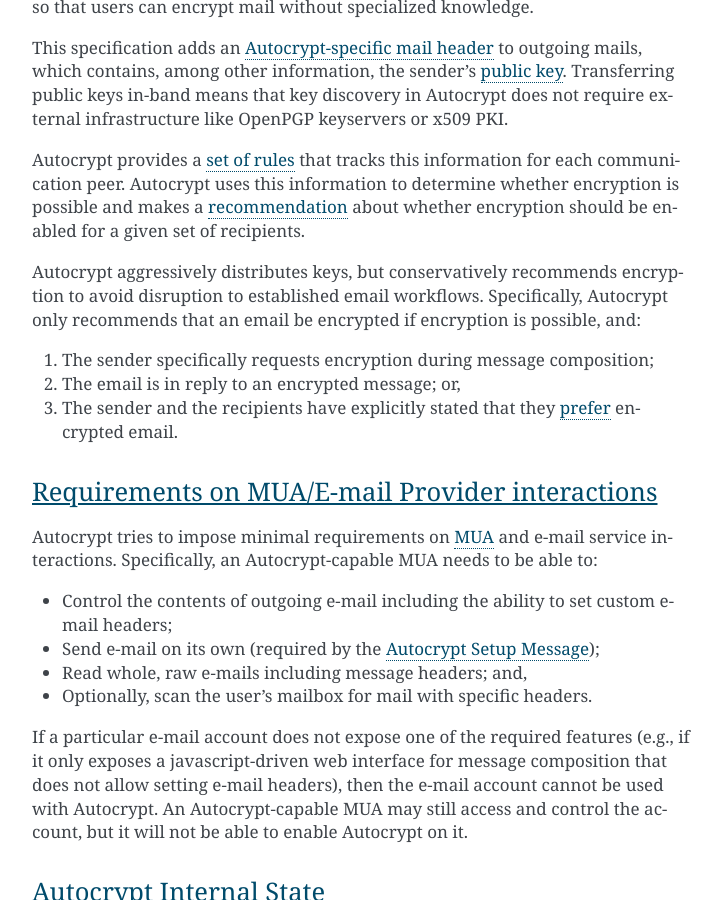
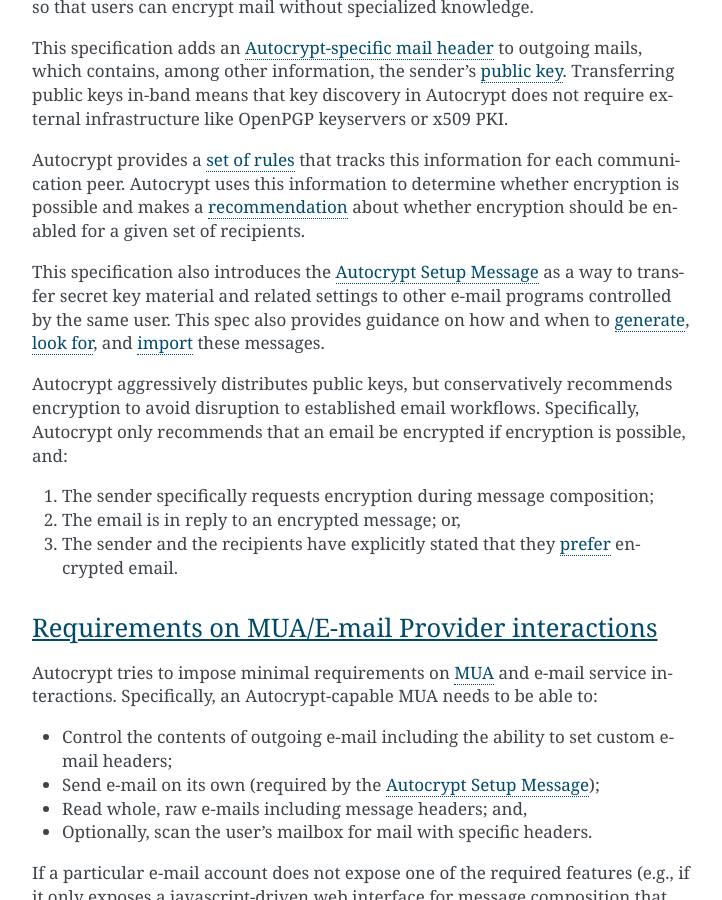
Before and after one commit to autocrypt/autocrypt, a Sphinx documentation site: the page built from doc/level1.rst, in a window 1280 px wide and 900 px high, scrolled down 2634 px. Shown: the whole window, without its empty margins (388-1110 px from the left). Built offline with Sphinx 7.4.7, drawn with Linux system fonts in a browser that asks for light colours.

Commit message:
Add paragraph about secret key management to High-level Overview
Closes: #221

```diff
--- a/doc/level1.rst
+++ b/doc/level1.rst
@@ -81,7 +81,14 @@
 a :ref:`recommendation <recommendation>` about whether encryption
 should be enabled for a given set of recipients.
 
-Autocrypt aggressively distributes keys, but conservatively recommends
+This specification also introduces the :ref:`Autocrypt Setup Message
+<setup-message>` as a way to transfer secret key material and related
+settings to other e-mail programs controlled by the same user.  This
+spec also provides guidance on how and when to :ref:`generate
+<setup-message-creation>`, :ref:`look for <getting-started>`, and
+:ref:`import <setup-message-import>` these messages.
+
+Autocrypt aggressively distributes public keys, but conservatively recommends
 encryption to avoid disruption to established email workflows.
 Specifically, Autocrypt only recommends that an email be encrypted if
 encryption is possible, and:
@@ -758,7 +765,7 @@
 to behavior that is unpredictable and confusing for the user.
 
 
-See section :ref:`getting_started` for guidance on how to detect and
+See section :ref:`getting-started` for guidance on how to detect and
 avoid such a situation.
 
 
@@ -869,6 +876,8 @@
 be used in the descriptive text that is part of the Setup Message, to
 distinguish different messages.
 
+.. _setup-message-creation:
+
 Setup Message Creation
 ~~~~~~~~~~~~~~~~~~~~~~
 
@@ -898,6 +907,7 @@
 preserve users' ability to recover from disaster, and to choose to use
 a different Autocrypt-capable MUA in the future.
 
+.. _setup-message-import:
 
 Setup Message Import
 ~~~~~~~~~~~~~~~~~~~~
@@ -981,7 +991,7 @@
 to ``false``).  For level 1, we expect most MUAs to have Autocrypt
 disabled by default.
 
-.. _getting_started:
+.. _getting-started:
 
 Helping Users get Started
 +++++++++++++++++++++++++
```
